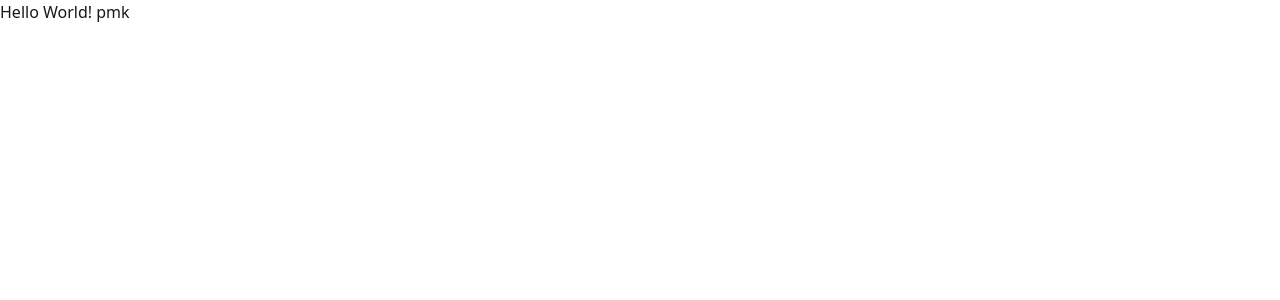
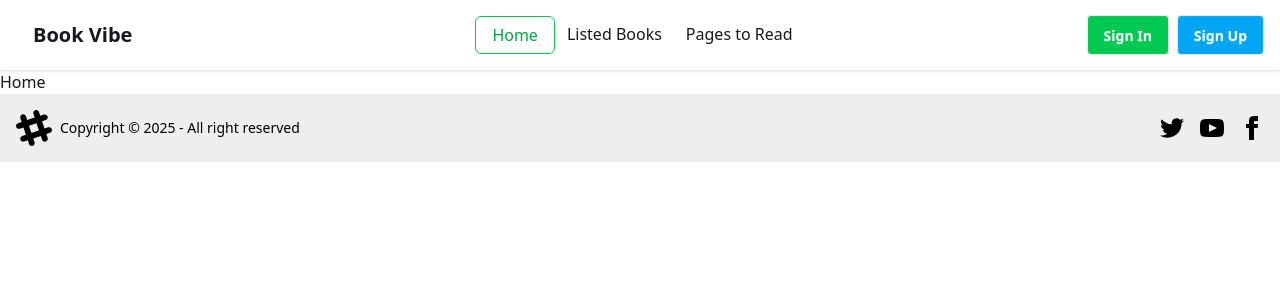
Before and after one commit to Shahriar-Utchas/Book-Vibe-React, a React (Vite) app: page / in a window 1280 px wide. Shown: the top 300 px of the page. Built offline with nearby package versions, Linux system fonts and the light colour scheme.

Commit message:
Navbar Added

```diff
--- a/index.html
+++ b/index.html
@@ -4,7 +4,7 @@
     <meta charset="UTF-8" />
     <link rel="icon" type="image/svg+xml" href="/vite.svg" />
     <meta name="viewport" content="width=device-width, initial-scale=1.0" />
-    <title>Vite + React</title>
+    <title>Book-Vibe</title>
   </head>
   <body>
     <div id="root"></div>
--- /dev/null
+++ b/src/Components/Footer/Footer.jsx
@@ -0,0 +1,61 @@
+import React from 'react';
+
+const Footer = () => {
+    return (
+        <div>
+            <footer className="footer sm:footer-horizontal bg-base-300 text-black items-center p-4">
+                <aside className="grid-flow-col items-center">
+                    <svg
+                        width="36"
+                        height="36"
+                        viewBox="0 0 24 24"
+                        xmlns="http://www.w3.org/2000/svg"
+                        fillRule="evenodd"
+                        clipRule="evenodd"
+                        className="fill-current">
+                        <path
+                            d="M22.672 15.226l-2.432.811.841 2.515c.33 1.019-.209 2.127-1.23 2.456-1.15.325-2.148-.321-2.463-1.226l-.84-2.518-5.013 1.677.84 2.517c.391 1.203-.434 2.542-1.831 2.542-.88 0-1.601-.564-1.86-1.314l-.842-2.516-2.431.809c-1.135.328-2.145-.317-2.463-1.229-.329-1.018.211-2.127 1.231-2.456l2.432-.809-1.621-4.823-2.432.808c-1.355.384-2.558-.59-2.558-1.839 0-.817.509-1.582 1.327-1.846l2.433-.809-.842-2.515c-.33-1.02.211-2.129 1.232-2.458 1.02-.329 2.13.209 2.461 1.229l.842 2.515 5.011-1.677-.839-2.517c-.403-1.238.484-2.553 1.843-2.553.819 0 1.585.509 1.85 1.326l.841 2.517 2.431-.81c1.02-.33 2.131.211 2.461 1.229.332 1.018-.21 2.126-1.23 2.456l-2.433.809 1.622 4.823 2.433-.809c1.242-.401 2.557.484 2.557 1.838 0 .819-.51 1.583-1.328 1.847m-8.992-6.428l-5.01 1.675 1.619 4.828 5.011-1.674-1.62-4.829z"></path>
+                    </svg>
+                    <p>Copyright © {new Date().getFullYear()} - All right reserved</p>
+                </aside>
+                <nav className="grid-flow-col gap-4 md:place-self-center md:justify-self-end">
+                    <a>
+                        <svg
+                            xmlns="http://www.w3.org/2000/svg"
+                            width="24"
+                            height="24"
+                            viewBox="0 0 24 24"
+                            className="fill-current">
+                            <path
+                                d="M24 4.557c-.883.392-1.832.656-2.828.775 1.017-.609 1.798-1.574 2.165-2.724-.951.564-2.005.974-3.127 1.195-.897-.957-2.178-1.555-3.594-1.555-3.179 0-5.515 2.966-4.797 6.045-4.091-.205-7.719-2.165-10.148-5.144-1.29 2.213-.669 5.108 1.523 6.574-.806-.026-1.566-.247-2.229-.616-.054 2.281 1.581 4.415 3.949 4.89-.693.188-1.452.232-2.224.084.626 1.956 2.444 3.379 4.6 3.419-2.07 1.623-4.678 2.348-7.29 2.04 2.179 1.397 4.768 2.212 7.548 2.212 9.142 0 14.307-7.721 13.995-14.646.962-.695 1.797-1.562 2.457-2.549z"></path>
+                        </svg>
+                    </a>
+                    <a>
+                        <svg
+                            xmlns="http://www.w3.org/2000/svg"
+                            width="24"
+                            height="24"
+                            viewBox="0 0 24 24"
+                            className="fill-current">
+                            <path
+                                d="M19.615 3.184c-3.604-.246-11.631-.245-15.23 0-3.897.266-4.356 2.62-4.385 8.816.029 6.185.484 8.549 4.385 8.816 3.6.245 11.626.246 15.23 0 3.897-.266 4.356-2.62 4.385-8.816-.029-6.185-.484-8.549-4.385-8.816zm-10.615 12.816v-8l8 3.993-8 4.007z"></path>
+                        </svg>
+                    </a>
+                    <a>
+                        <svg
+                            xmlns="http://www.w3.org/2000/svg"
+                            width="24"
+                            height="24"
+                            viewBox="0 0 24 24"
+                            className="fill-current">
+                            <path
+                                d="M9 8h-3v4h3v12h5v-12h3.642l.358-4h-4v-1.667c0-.955.192-1.333 1.115-1.333h2.885v-5h-3.808c-3.596 0-5.192 1.583-5.192 4.615v3.385z"></path>
+                        </svg>
+                    </a>
+                </nav>
+            </footer>
+        </div>
+    );
+};
+
+export default Footer;
--- /dev/null
+++ b/src/Components/Header/Navbar.jsx
@@ -0,0 +1,44 @@
+import React from 'react';
+
+const Navbar = () => {
+    return (
+        <div>
+            <div className="navbar bg-base-100 shadow-sm px-4">
+                <div className="navbar-start">
+                    <div className="dropdown">
+                        <div tabIndex={0} role="button" className="btn btn-ghost lg:hidden">
+                            <svg xmlns="http://www.w3.org/2000/svg" className="h-5 w-5" fill="none" viewBox="0 0 24 24" stroke="currentColor">
+                                <path strokeLinecap="round" strokeLinejoin="round" strokeWidth="2" d="M4 6h16M4 12h8m-8 6h16" />
+                            </svg>
+                        </div>
+                        <ul
+                            tabIndex={0}
+                            className="menu menu-sm dropdown-content bg-base-100 rounded-box z-10 mt-3 w-52 p-2 shadow">
+                            <li><a className="text-green-600 border border-green-500 rounded-md">Home</a></li>
+                            <li><a>Listed Books</a></li>
+                            <li><a>Pages to Read</a></li>
+                        </ul>
+                    </div>
+                    <a className="btn btn-ghost text-xl font-bold">Book Vibe</a>
+                </div>
+                <div className="navbar-center hidden lg:flex">
+                    <ul className="menu menu-horizontal px-1 text-base font-medium">
+                        <li>
+                            <a className="text-green-600 border border-green-500 px-4 rounded-md hover:bg-green-50">
+                                Home
+                            </a>
+                        </li>
+                        <li><a>Listed Books</a></li>
+                        <li><a>Pages to Read</a></li>
+                    </ul>
+                </div>
+                <div className="navbar-end space-x-2">
+                    <a className="btn bg-green-500 hover:bg-green-600 text-white">Sign In</a>
+                    <a className="btn bg-sky-500 hover:bg-sky-600 text-white">Sign Up</a>
+                </div>
+            </div>
+        </div>
+    );
+};
+
+export default Navbar;
--- /dev/null
+++ b/src/Pages/ErrorPage/ErrorPage.jsx
@@ -0,0 +1,11 @@
+import React from 'react';
+
+const ErrorPage = () => {
+    return (
+        <div>
+            <h1>Page Not Found!</h1>
+        </div>
+    );
+};
+
+export default ErrorPage;
--- /dev/null
+++ b/src/Pages/Home/Home.jsx
@@ -0,0 +1,11 @@
+import React from 'react';
+
+const Home = () => {
+    return (
+        <div>
+            <h1>Home</h1>
+        </div>
+    );
+};
+
+export default Home;
--- /dev/null
+++ b/src/Pages/Root/Root.jsx
@@ -0,0 +1,17 @@
+import React from 'react';
+import Navbar from '../../Components/Header/Navbar';
+import { Outlet } from 'react-router';
+import Footer from '../../Components/Footer/Footer';
+
+const Root = () => {
+    return (
+        <div>
+            <Navbar />
+            <Outlet />
+            <Footer />
+
+        </div>
+    );
+};
+
+export default Root;
--- /dev/null
+++ b/src/Routes/Routes.jsx
@@ -0,0 +1,24 @@
+import React from 'react';
+
+import {
+    createBrowserRouter,
+} from "react-router";
+import Root from '../Pages/Root/Root';
+import ErrorPage from '../Pages/ErrorPage/ErrorPage';
+import Home from '../Pages/Home/Home';
+
+export const router = createBrowserRouter([
+    {
+        path: "/",
+        Component: Root,
+        children: [
+            {
+                index: true,
+                Component: Home,
+
+            },
+
+        ],
+        errorElement: <ErrorPage />,
+    },
+]);
```
Also changed, not shown: src/main.jsx (+2 -7 lines).
